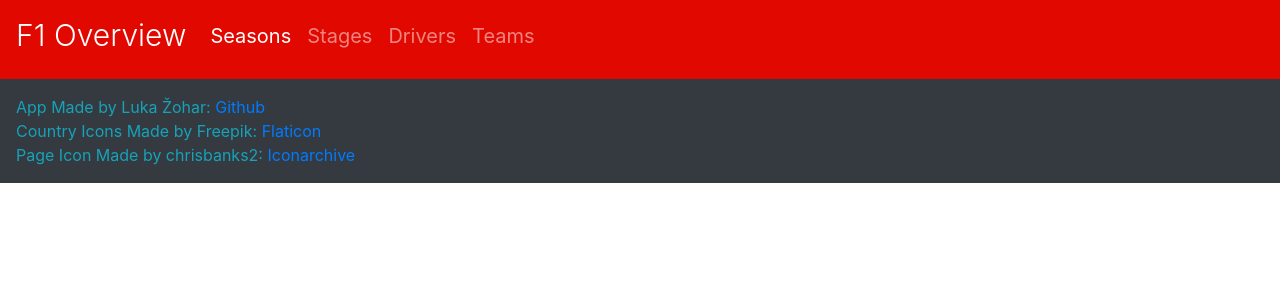
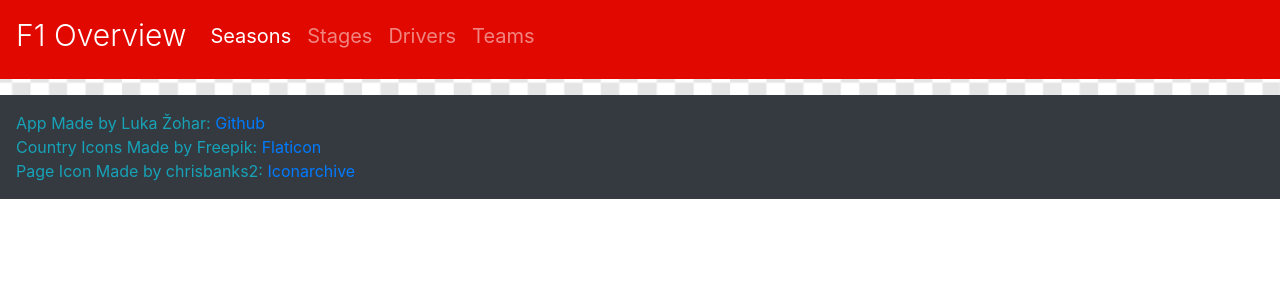
Before and after one commit to lukazohar/f1-overview, an Angular app: page / in a window 1280 px wide. Shown: the top 300 px of the page. Built offline with nearby package versions, Linux system fonts and the light colour scheme.

Commit message:
Added background image.

```diff
--- a/src/app/app.component.html
+++ b/src/app/app.component.html
@@ -1,3 +1,5 @@
 <app-navbar></app-navbar>
-<div class="container"><router-outlet></router-outlet></div>
+<div style="background-image: url('assets/background.png');">
+  <div class="container py-2"><router-outlet></router-outlet></div>
+</div>
 <app-footer></app-footer>
```
